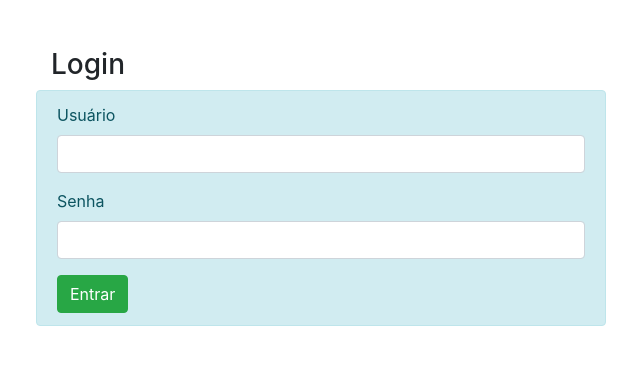
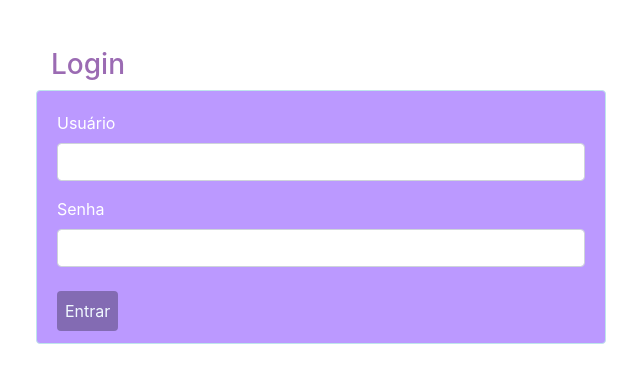
Before and after one commit to jujuliabeat/CRUDS_Daniel, a PHP site: page /view/login/login.php in a window 1280 px wide. Shown: the top 383 px of the page, without its empty margins (34-674 px from the left). Run offline with PHP 8.4, Linux system fonts and the light colour scheme; a stand-in replaces the project's code that opens the database connection; some libraries are stand-ins or nearby versions.

Commit message:
Continua JSson

```diff
--- a/crud_alunos_ajax/model/Disciplina.php
+++ b/crud_alunos_ajax/model/Disciplina.php
@@ -22,7 +22,8 @@ class Disciplina implements JsonSerializable {
     public function jsonSerialize(): array {
         return array("id" => $this->id,
                      "codigo" => $this->codigo,
-                     "nome" => $this->nome);
+                     "nome" => $this->nome,
+                    "curso" => $this->curso);
     }
 
     /**
--- a/crud_alunos_ajax/view/login/login.php
+++ b/crud_alunos_ajax/view/login/login.php
@@ -1,8 +1,9 @@
 <?php
-//Página com o formulário de login
+
+// Página view para listagem de Tarefa
 ini_set('display_errors', 1);
+ini_set('display_startup_errors', 1);
 error_reporting(E_ALL);
-
 
 require_once(__DIR__ . "/../../controller/LoginController.php");
 
@@ -10,29 +11,36 @@ $msgErro = "";
 $usuario = "";
 $senha = "";
 
-if(isset($_POST['submetido'])) {
+if (isset($_POST['submetido'])) {
     $usuario = $_POST['usuario'];
     $senha = $_POST['senha'];
 
     $loginCont = new LoginController();
     $erros = $loginCont->logar($usuario, $senha);
 
-    //Redirecionar para a página inicial
+
+    // Redirecionar para a página inicial
+
     if(! $erros) {
-        header("location: " . BASE_URL);
+        header ("location: ". BASE_URL);
         exit;
     }
 
-    //Se tiver erros, exibe-os
+    // Se tiver erros, exibe-os
     $msgErro = implode("<br>", $erros);
+
+    //echo $msgErro;
+
+    //echo $usuario . " - " . $senha;
 }
+?>
 
 
-?>
+<!DOCTYPE html>
+<html lang="pt-br">
 
-<!DOCTYPE html>
-<html lang="en">
 <head>
+
     <!-- Meta tags Obrigatórias -->
     <meta charset="utf-8">
     <meta name="viewport" content="width=device-width, initial-scale=1, shrink-to-fit=no">
@@ -40,58 +48,63 @@ if(isset($_POST['submetido'])) {
     <!-- Bootstrap CSS -->
     <link rel="stylesheet" href="https://stackpath.bootstrapcdn.com/bootstrap/4.1.3/css/bootstrap.min.css" integrity="sha384-MCw98/SFnGE8fJT3GXwEOngsV7Zt27NXFoaoApmYm81iuXoPkFOJwJ8ERdknLPMO" crossorigin="anonymous">
 
-    <title>CRUD Alunos</title>
+    <title> CRUD ALUNOS</title>
+
+
 </head>
+
 <body>
+
     <div class="container">
+
         <div class="row">
             <div class="col-12 mt-5">
-                <h3>Login</h3>
+                <h3 style="color: #9b6bb3;" class="font-weight">Login</h3>
             </div>
         </div>
 
         <div class="row">
-            <div class="col-6 alert alert-info">
-                <form action="" method="POST">
-                    <div class="form-group">
+            <div class="col-6 alert alert-info" style="background-color: #bb99ff; color:white">
+                <form action="" method="POST" class="rounded">
+
+                    <div class="from-group mt-2">
                         <label for="txtUsu">Usuário</label>
-                        <input id="txtUsu" type="text"
-                            class="form-control"
-                            name="usuario"
-                            value="<?= $usuario ?>" />
+                        <input id="txtUsu" type="text" name="usuario" id="form-control" class="form-control" value="<?= $usuario ?>">
                     </div>
 
-                    <div class="form-group">
+                    <div class="from-group mt-3">
                         <label for="txtSenha">Senha</label>
-                        <input id="txtSenha" type="password"
-                            class="form-control"
-                            name="senha"
-                            value="<?= $senha ?>" />
+                        <input id="txtSenha" type="password" name="senha" id="form-control" class="form-control" value="<?= $senha ?>">
                     </div>
 
-                    <input type="hidden" name="submetido" value="1" />
+                    <br>
 
-                    <button class="btn btn-success">Entrar</button>
+                    <input type="hidden" name="submetido" value="1">
+
+                    <button class="rounded border-0 p-2" style="color:aliceblue; background-color:#836bb3;">Entrar</button>
+
                 </form>
             </div>
 
+
             <div class="col-6">
-                <?php if($msgErro): ?>
+                <?php if ($msgErro) : ?>
+
                     <div class="alert alert-danger">
-                        <?= $msgErro ?>
+                        <?= $msgErro; ?>
                     </div>
-                <?php endif; ?>
+                <?php endif ?>
+
+            </div>
         </div>
     </div>
 
-    </div>
 
 
-<!-- JavaScript (Opcional) -->
-<!-- jQuery primeiro, depois Popper.js, depois Bootstrap JS -->
     <script src="https://code.jquery.com/jquery-3.3.1.slim.min.js" integrity="sha384-q8i/X+965DzO0rT7abK41JStQIAqVgRVzpbzo5smXKp4YfRvH+8abtTE1Pi6jizo" crossorigin="anonymous"></script>
     <script src="https://cdnjs.cloudflare.com/ajax/libs/popper.js/1.14.3/umd/popper.min.js" integrity="sha384-ZMP7rVo3mIykV+2+9J3UJ46jBk0WLaUAdn689aCwoqbBJiSnjAK/l8WvCWPIPm49" crossorigin="anonymous"></script>
     <script src="https://stackpath.bootstrapcdn.com/bootstrap/4.1.3/js/bootstrap.min.js" integrity="sha384-ChfqqxuZUCnJSK3+MXmPNIyE6ZbWh2IMqE241rYiqJxyMiZ6OW/JmZQ5stwEULTy" crossorigin="anonymous"></script>
 
 </body>
+
 </html>
```
Also changed, not shown: crud_alunos_ajax/API/listar_por_curso.php (added, +11 -0 lines), crud_alunos_ajax/model/Curso.php (+7 -1 lines), crud_alunos_ajax/view/turmas/js/turmas.js (+16 -3 lines). Lines whose indentation alone changed are shown as unchanged.
